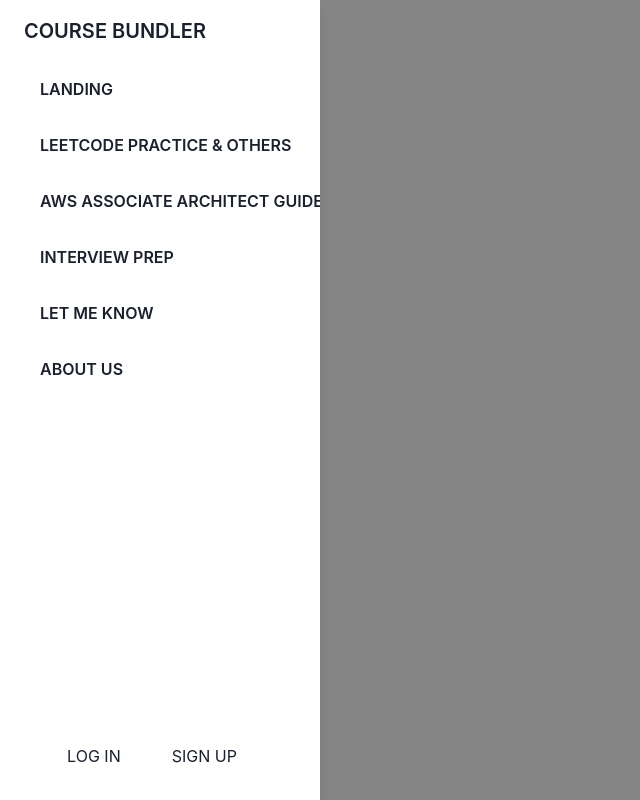
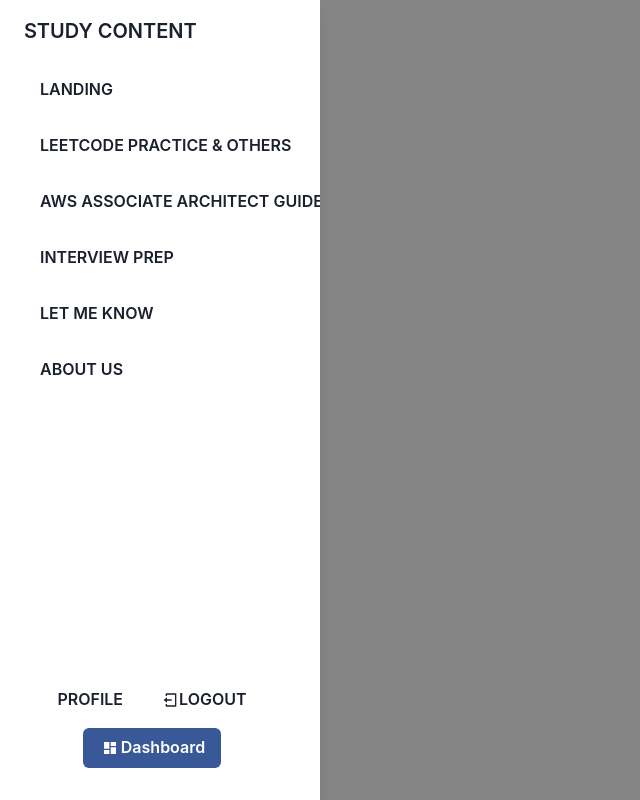
Before and after one commit to prithvi2226/WEBSTACK-COURSE, a React (Create React App) app in the folder coursebuilder/: page /Main in a window 1280 px wide. Both pictures are taken after a click on the button 40 px from the left and 32 px from the top of the page. Shown: the whole page, without its empty margins (0-640 px from the left). Built offline with nearby package versions, Linux system fonts and the light colour scheme.

Commit message:
Completed Side Header (the Main Header)
added profile logout and admin dashboard. Main Header UI completed(Frontend)

```diff
--- a/coursebuilder/src/Components/Layout/Header/Header.jsx
+++ b/coursebuilder/src/Components/Layout/Header/Header.jsx
@@ -9,7 +9,7 @@ import {Button,
         HStack,
         VStack,
         useDisclosure} from "@chakra-ui/react";
-import {RiMenu5Fill} from "react-icons/ri";
+import {RiDashboardFill, RiLogoutBoxLine, RiMenu5Fill} from "react-icons/ri";
 
 
 const LinkButton = ({url = '/', title = 'Home'}) => (
@@ -26,7 +26,15 @@ const Header = () => {
 
   const{isOpen, onOpen, onClose} = useDisclosure();
 
-  const isAuthenticated = false;
+  const isAuthenticated = true;
+
+  const user = {
+    role: 'admin',
+  }
+
+  const logoutHandler = () => {
+    console.log("Logout");
+  }
 
   return (
     <>
@@ -45,7 +53,7 @@ const Header = () => {
     <Drawer placement="left" onClose={onClose} isOpen= {isOpen}>
       <DrawerOverlay backdropFilter={'blur(2px)'} />
       <DrawerContent>
-        <DrawerHeader>COURSE BUNDLER</DrawerHeader>
+        <DrawerHeader>STUDY CONTENT</DrawerHeader>
 
         <DrawerBody>
 
@@ -63,21 +71,34 @@ const Header = () => {
                     width={"80%"}>
               {isAuthenticated ? (
                 <>
+                <VStack>
+                  <HStack>
+
+                  <LinkButton url = "/profile" title = "PROFILE"></LinkButton>
+                  <Button variant={'ghost'} onClick={logoutHandler}>
+                    <RiLogoutBoxLine />
+                    LOGOUT
+                    </Button>
+
+                  </HStack>
+
+                  {
+                    user && user.role === "admin" && <Link to={"/admin/dashboard"}>
+                      <Button colorScheme="facebook">
+                        <RiDashboardFill style={{margin: '3px'}}/> Dashboard
+                      </Button>
+                    </Link>
+                  }
+
+                </VStack>
                 </>
               ) : (
                 <>
-                  <Link to = "/login">
-                    <button>
-                      LOG IN
-                    </button>
-                  </Link>
+                  <LinkButton url = "/login" title = "LOG IN">
+                  </LinkButton>
 
-
-                  <Link to = "/register">
-                    <button>
-                      SIGN UP
-                    </button>
-                  </Link>
+                  <LinkButton url = "/register" title="REGISTER">
+                  </LinkButton>
                 </>
               )}
             </HStack>
```
